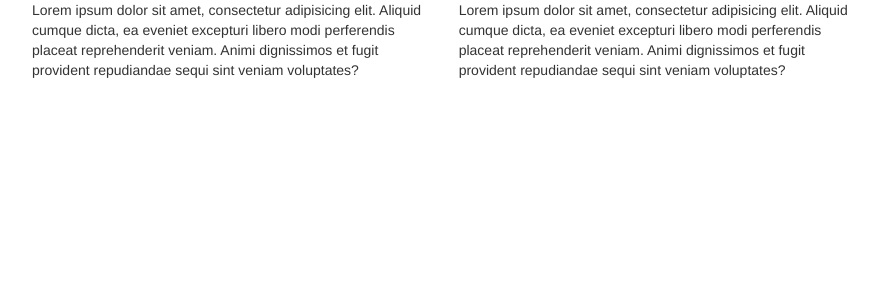
After one commit to NiXiaomo/six, a PHP site: template application/home/view/index/index.html in a window 1280 px wide. The commit adds this page. Shown: the top 300 px of the page, without its empty margins (303-1181 px from the left). Run offline with PHP 8.4, Linux system fonts and the light colour scheme; the template is opened without the code that fills it, so the values that code supplies are empty; some libraries are stand-ins or nearby versions.

Commit message:
开始搭建前端界面

```diff
--- /dev/null
+++ b/application/home/view/index/index.html
@@ -0,0 +1,66 @@
+<!DOCTYPE html>
+<html lang="en">
+<head>
+    <meta charset="utf-8">
+    <meta http-equiv="X-UA-Compatible" content="IE=edge">
+    <meta name="viewport" content="width=device-width, initial-scale=1">
+    <meta name="description" content="">
+    <meta name="author" content="">
+    <title>
+        {$Think.config.setting.project_account}
+    </title>
+
+    <!-- Bootstrap Core CSS -->
+    <link href="https://cdn.bootcss.com/bootstrap/3.3.7/css/bootstrap.min.css" rel="stylesheet">
+    <!-- Custom Fonts -->
+    <link href="https://cdn.bootcss.com/font-awesome/4.7.0/css/font-awesome.min.css" rel="stylesheet">
+    <!-- My CSS-->
+    <link href="__STATIC__/home/style.css" rel="stylesheet">
+
+    <!-- HTML5 Shim and Respond.js IE8 support of HTML5 elements and media queries -->
+    <!-- WARNING: Respond.js doesn't work if you view the page via file:// -->
+    <!--[if lt IE 9]>
+    <script src="https://oss.maxcdn.com/libs/html5shiv/3.7.0/html5shiv.js"></script>
+    <script src="https://oss.maxcdn.com/libs/respond.js/1.4.2/respond.min.js"></script>
+    <![endif]-->
+</head>
+<body>
+<div id="wrapper">
+    <div class="col-lg-12">
+        <div class="row">
+            <div class="col-md-3 drawer">
+                <include file="index/drawer"/>
+            </div>
+            <div class="col-md-4">
+                Lorem ipsum dolor sit amet, consectetur adipisicing elit. Aliquid cumque dicta, ea eveniet excepturi
+                libero modi perferendis placeat reprehenderit veniam. Animi dignissimos et fugit provident repudiandae
+                sequi sint veniam voluptates?
+            </div>
+            <div class="col-md-4">
+                Lorem ipsum dolor sit amet, consectetur adipisicing elit. Aliquid cumque dicta, ea eveniet excepturi
+                libero modi perferendis placeat reprehenderit veniam. Animi dignissimos et fugit provident repudiandae
+                sequi sint veniam voluptates?
+            </div>
+        </div>
+        <!-- /.row -->
+    </div>
+    <!-- /#page-wrapper -->
+</div>
+
+<include file="cms@public/tips,cms@public/loading"/>
+
+<!-- jQuery -->
+<script src="https://cdn.bootcss.com/jquery/3.2.1/jquery.min.js"></script>
+<!-- Bootstrap Core JavaScript -->
+<script src="https://cdn.bootcss.com/bootstrap/3.3.7/js/bootstrap.min.js"></script>
+<!-- Common JavaScript -->
+<script src="__STATIC__/home/common.js"></script>
+<script type="text/javascript">
+    $(function () {
+        $.ajax(
+            // xxx
+        );
+    });
+</script>
+</body>
+</html>
```
Also changed, not shown: application/home/controller/Index.php (added, +19 -0 lines), application/home/view/index/drawer.html (added, +18 -0 lines), application/route.php (+5 -3 lines), public/favicon.ico.
